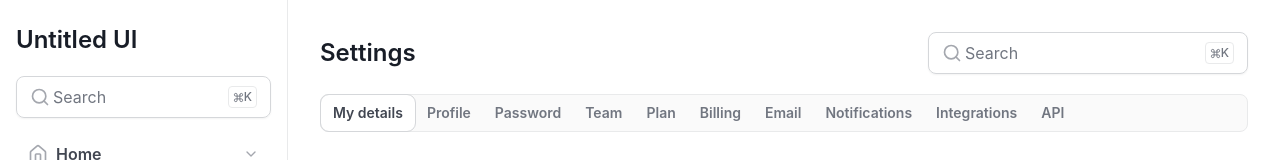
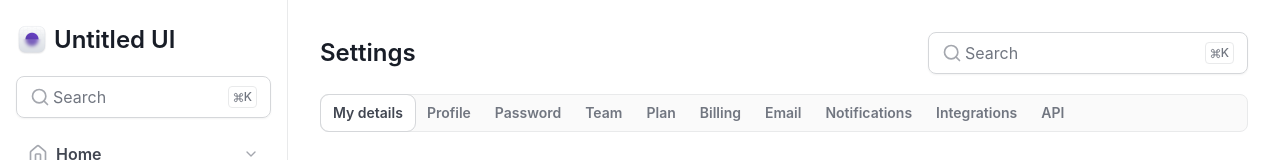
Before and after one commit to Ryanch0/clone-untitledUI, a React (Vite) app: page / in a window 1280 px wide. Shown: the top 160 px of the page. Built offline with nearby package versions, Linux system fonts and the light colour scheme.

Commit message:
feat: add logo

```diff
--- a/src/components/layout/TobBarForMobile.tsx
+++ b/src/components/layout/TobBarForMobile.tsx
@@ -2,6 +2,7 @@ import { useState } from 'react'
 import { cn } from '@/styles/utils.ts'
 import NavMenuList from '../shared/NavForDesktop/NavMenuList'
 import { Menu } from 'lucide-react'
+import Logo from '@/components/shared/Logo.tsx'
 
 const TobBarForMobile = () => {
   const [toggleMenu, setToggleMenu] = useState(false)
@@ -9,7 +10,7 @@ const TobBarForMobile = () => {
     <>
       <header className={cn('md:hidden border-secondary border-b p-4')}>
         <div className={cn('flex')}>
-          <h2 className={cn('typo-page-title')}>Untitled UI</h2>
+          <Logo />
           <button
             className={cn('ml-auto md:hidden text-secondary cursor-pointer')}
             onClick={() => {
--- /dev/null
+++ b/src/components/shared/Logo.tsx
@@ -0,0 +1,18 @@
+import { cn } from '@/styles/utils.ts'
+
+const Logo = () => {
+  return (
+    <div className={cn('flex gap-1.5')}>
+      <img
+        src={'./logo.png'}
+        alt="logo"
+        width={32}
+        height={32}
+        className={cn('object-contain')}
+      />
+      <h2 className={cn('typo-page-title')}>Untitled UI</h2>
+    </div>
+  )
+}
+
+export default Logo
--- a/src/components/shared/NavForDesktop/NavForDesktop.tsx
+++ b/src/components/shared/NavForDesktop/NavForDesktop.tsx
@@ -4,6 +4,7 @@ import { X } from 'lucide-react'
 import ProgressCircle from '@/components/shared/ProgressCircle.tsx'
 import Profile from '@/components/shared/Profile.tsx'
 import NavMenuList from '@/components/shared/NavForDesktop/NavMenuList.tsx'
+import Logo from '@/components/shared/Logo.tsx'
 
 type Props = {
   className?: string
@@ -18,7 +19,7 @@ const NavForDesktop = ({ className }: Props) => {
     >
       <section className={cn('space-y-4 h-full flex flex-col')}>
         <header className={cn('space-y-5')}>
-          <h2 className={cn('typo-page-title')}>Untitled UI</h2>
+          <Logo />
           <SearchBar />
         </header>
         <NavMenuList />
```
Also changed, not shown: public/logo.png (added), 1 other file (tests, documents, lock files or other folders).
